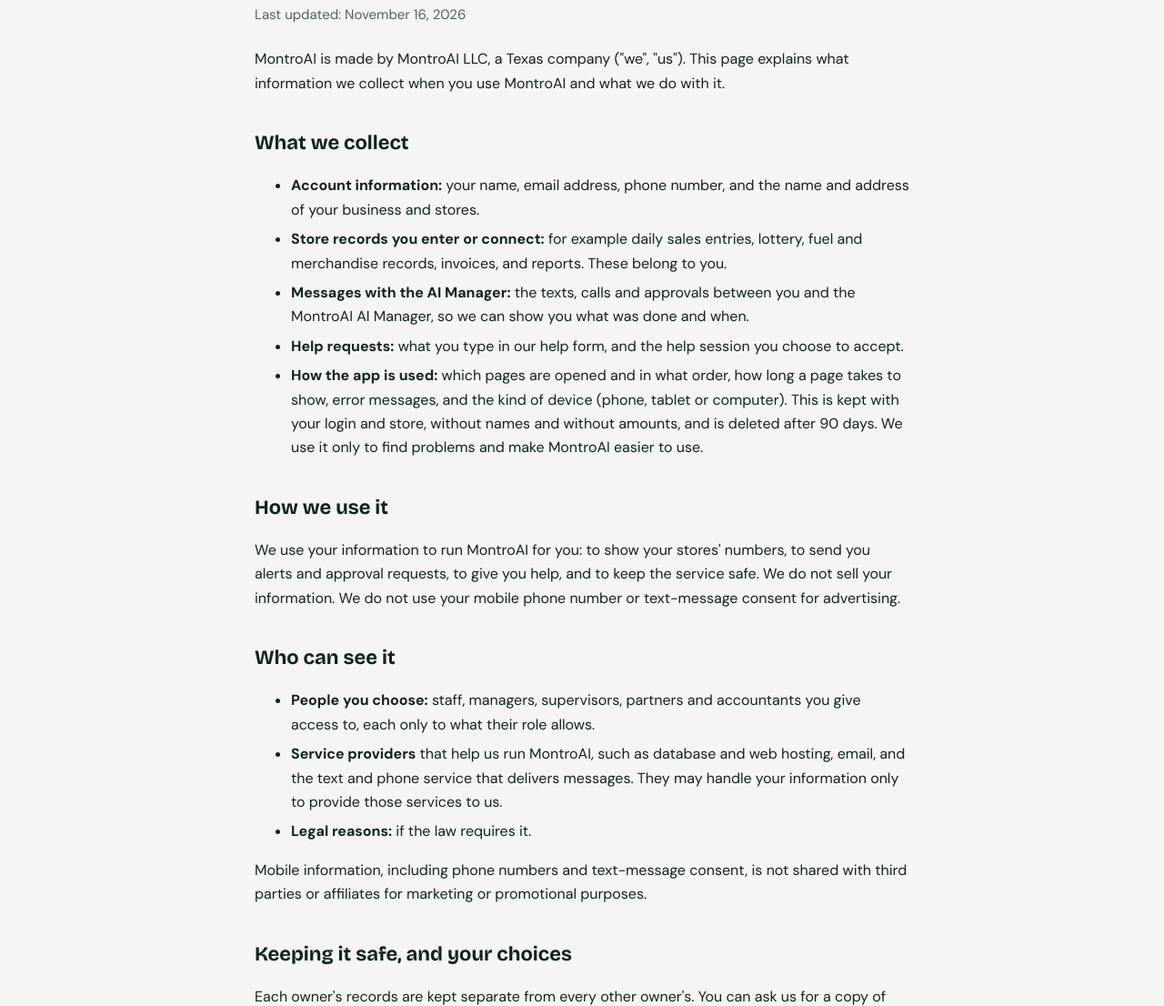
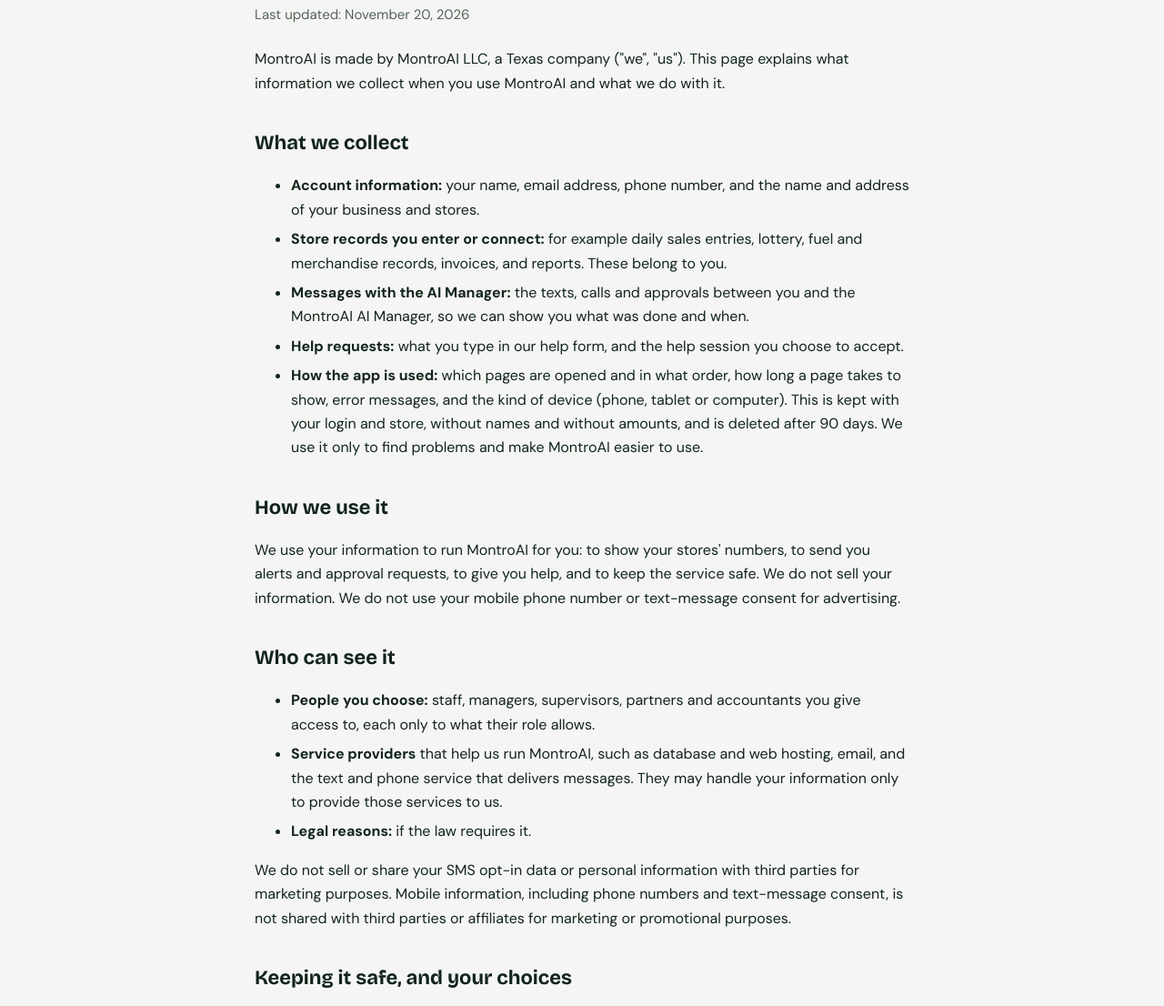
Before and after one commit to abdulmomin1955/montro-ai-site, a plain HTML site: page privacy.html in a window 1280 px wide. Shown: the part 162-1268 px from the top of the page at 91% size. Drawn offline with nearby package versions, Linux system fonts and the light colour scheme.

Commit message:
Privacy: Twilio's exact sentence (we do not sell or share SMS opt-in data); Terms: the texting section is titled SMS Terms (for the Twilio campaign check)
Co-Authored-By: Claude Opus 5.5 <noreply@anthropic.com>
Claude-Session: https://claude.ai/code/session_016jS4jNbCy5TxRRt9Bq354Y

```diff
--- a/privacy.html
+++ b/privacy.html
@@ -31,7 +31,7 @@
 <div class="nav"><a class="logo" href="index.html"><div class="logo-mark">M</div><div class="logo-name">MontroAI</div></a><a href="help.html">Get Help</a></div>
 <main>
 <h1>Privacy Policy</h1>
-<p class="upd">Last updated: November 16, 2026</p>
+<p class="upd">Last updated: November 20, 2026</p>
 <p>MontroAI is made by MontroAI LLC, a Texas company ("we", "us"). This page explains what information we collect when you use MontroAI and what we do with it.</p>
 
 <h2>What we collect</h2>
@@ -52,7 +52,7 @@
   <li><b>Service providers</b> that help us run MontroAI, such as database and web hosting, email, and the text and phone service that delivers messages. They may handle your information only to provide those services to us.</li>
   <li><b>Legal reasons:</b> if the law requires it.</li>
 </ul>
-<p>Mobile information, including phone numbers and text-message consent, is not shared with third parties or affiliates for marketing or promotional purposes.</p>
+<p>We do not sell or share your SMS opt-in data or personal information with third parties for marketing purposes. Mobile information, including phone numbers and text-message consent, is not shared with third parties or affiliates for marketing or promotional purposes.</p>
 
 <h2>Keeping it safe, and your choices</h2>
 <p>Each owner's records are kept separate from every other owner's. You can ask us for a copy of your data, ask us to correct it, or ask us to delete your account. To stop text messages at any time, reply STOP (see our <a href="text-messaging.html">Text messaging</a> page).</p>
```
Also changed, not shown: terms.html (+1 -1 lines).
